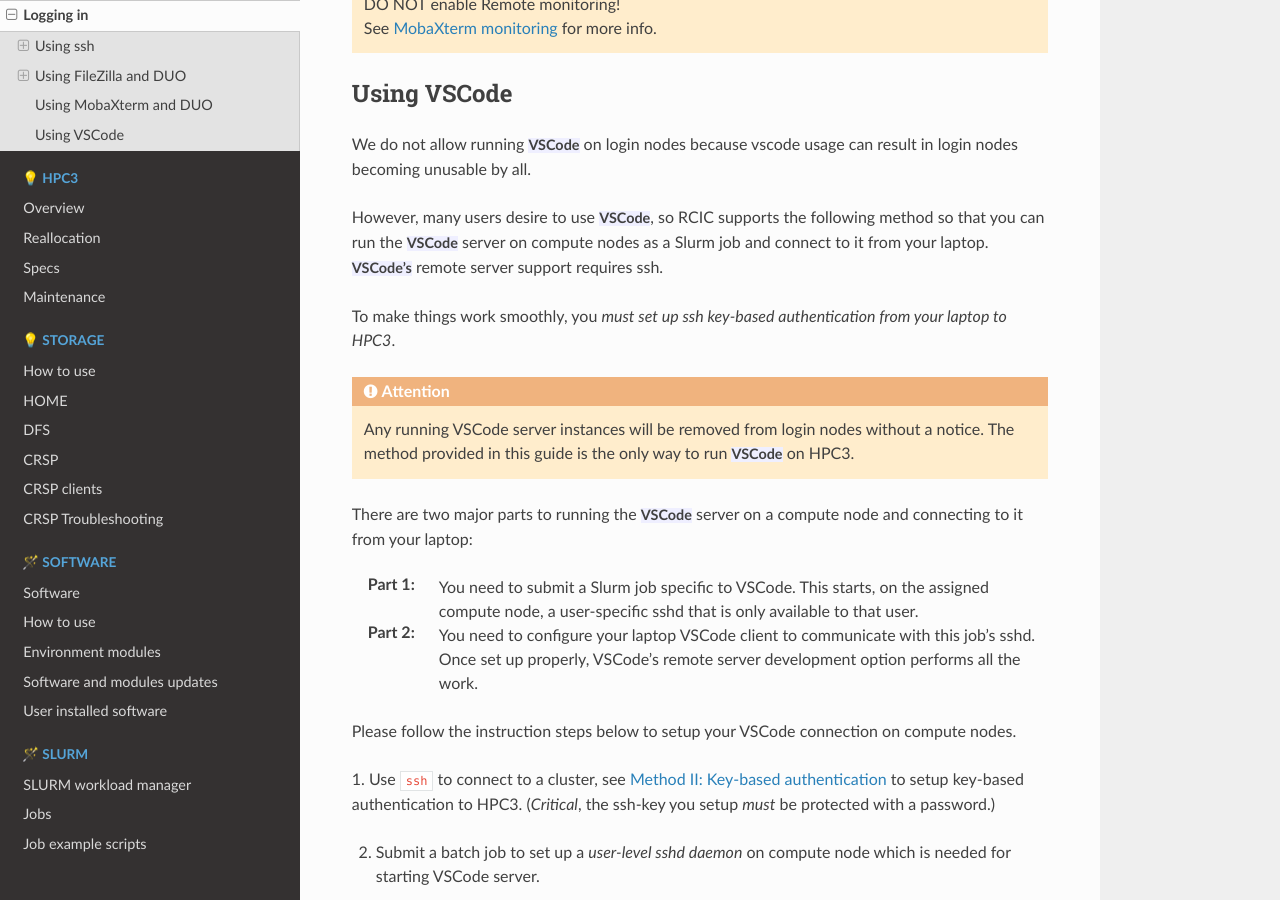
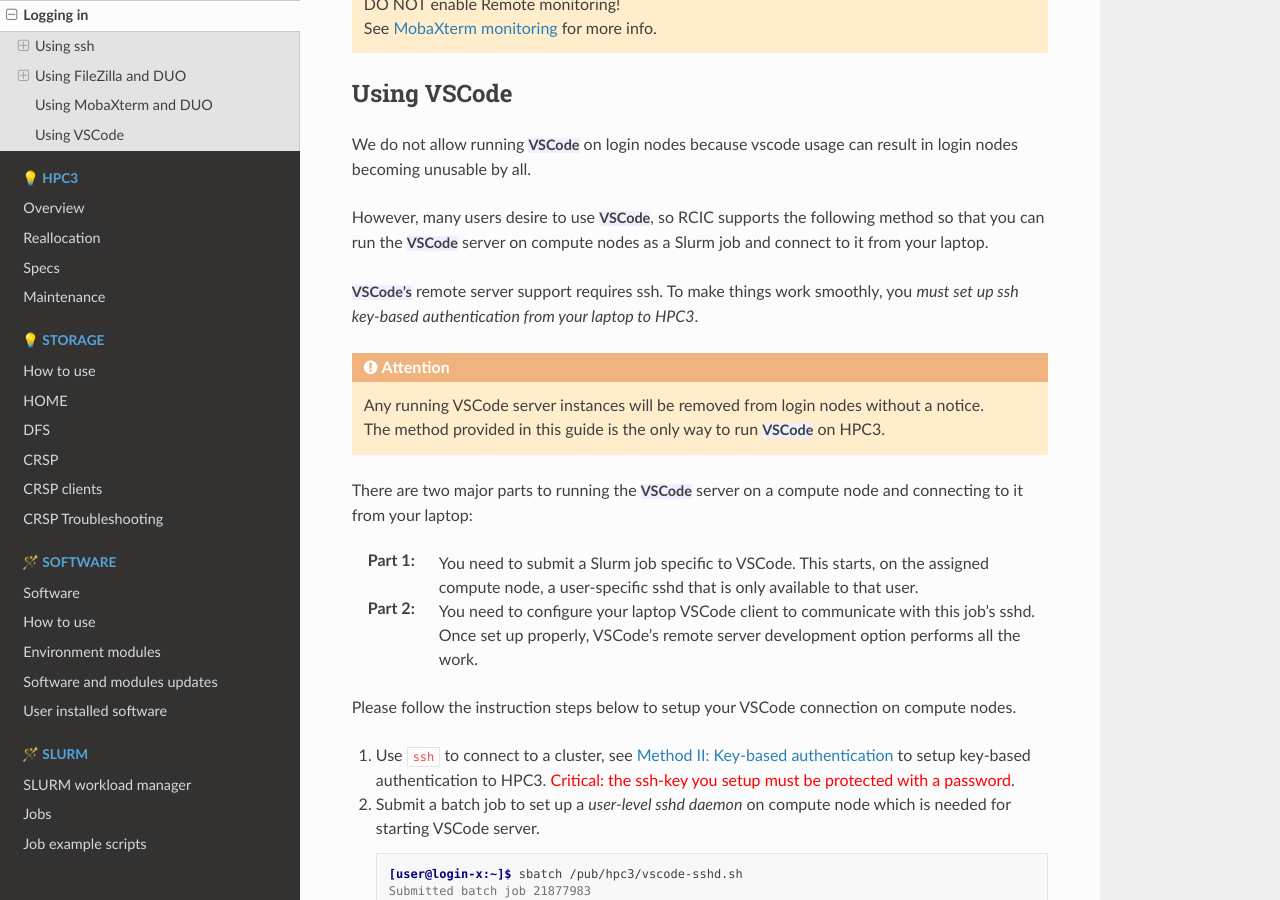
Before and after one commit to RCIC-UCI-Public/website-rcic, a Sphinx documentation site: the page built from docs/source/account/login.rst, in a window 1280 px wide and 900 px high, scrolled down 6204 px. Built offline with Sphinx 7.4.7 and the Read the Docs theme 2.0.0, drawn with Linux system fonts in a browser that asks for light colours; some of the changed text lies outside the part shown.

Commit message:
formatting fixes

```diff
--- a/docs/source/account/login.rst
+++ b/docs/source/account/login.rst
@@ -294,13 +294,12 @@
 
 However, many users desire to use :tt:`VSCode`, so RCIC supports the following method so that you can
 run the :tt:`VSCode` server on compute nodes as a Slurm job and connect to it from your laptop.
+
 :tt:`VSCode's` remote server support requires ssh.
+To make things work smoothly, you *must set up ssh key-based authentication from your laptop to HPC3*.
 
-To make things work
-smoothly, you *must set up ssh key-based authentication from your laptop to HPC3*.
-
-.. attention:: Any running VSCode server instances will be removed from login nodes without a notice. The method provided in this guide is the only way to run :tt:`VSCode` on HPC3.
-
+.. attention:: | Any running VSCode server instances will be removed from login nodes without a notice.
+               | The method provided in this guide is the only way to run :tt:`VSCode` on HPC3.
 
 There are two major parts to running the :tt:`VSCode` server on a compute node and connecting to it from your laptop:
 
@@ -315,7 +314,7 @@
 on compute nodes.
 
 1. Use ``ssh`` to connect to a cluster, see :ref:`ssh keys` to setup key-based authentication to HPC3.
-(*Critical*, the ssh-key you setup *must* be protected with a password.)
+   :red:`Critical: the ssh-key you setup must be protected with a password`.
 
 2. Submit a batch job to set up a *user-level sshd daemon* on compute node
    which is needed for starting VSCode server.
@@ -331,12 +330,12 @@
    .. code-block:: console
 
       [user@login-x:~]$ squeue -j 21877983
-      JOBID       PARTITION     NAME       USER   ACCOUNT ST    TIME  CPUS NODE NODELIST(REASON)
-      21877983    standard  vscode-s  panteater panteater R     0:04     1    1 hpc3-22-09
+      JOBID     PARTITION     NAME       USER   ACCOUNT ST   TIME  CPUS NODE NODELIST(REASON)
+      21877983   standard vscode-s  panteater panteater  R   0:04     1    1 hpc3-22-09
 
-.. note:: If you need additional resources, you can add the request when you run sbatch. For example, if you
-      require 4 cpus instead of the default:
-      :tt:`sbatch --cpus-per-task=4 /pub/hpc3/vscode-sshd.sh`
+   .. note:: If you need additional resources, you can add the request when you run sbatch. For example, if you
+             require 4 cpus instead of the default:
+             :tt:`sbatch --cpus-per-task=4 /pub/hpc3/vscode-sshd.sh`
 
 3. Once the job starts running check its output file
    :tt:`vscode-sshd-<jobID>.out` in the directory where you
```
Also changed, not shown: other parts of docs/source/account/login.rst (+1 -1 lines).
